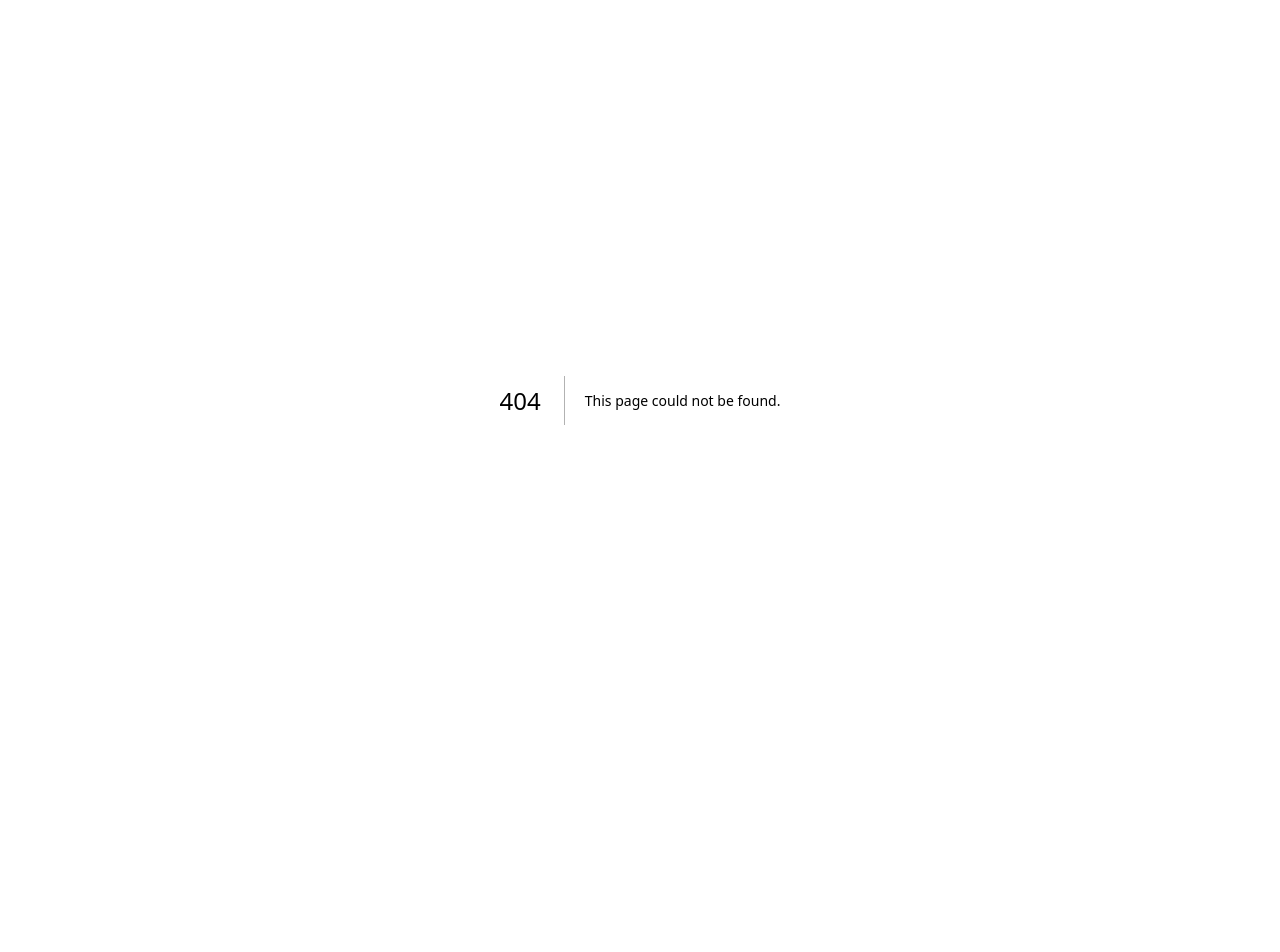
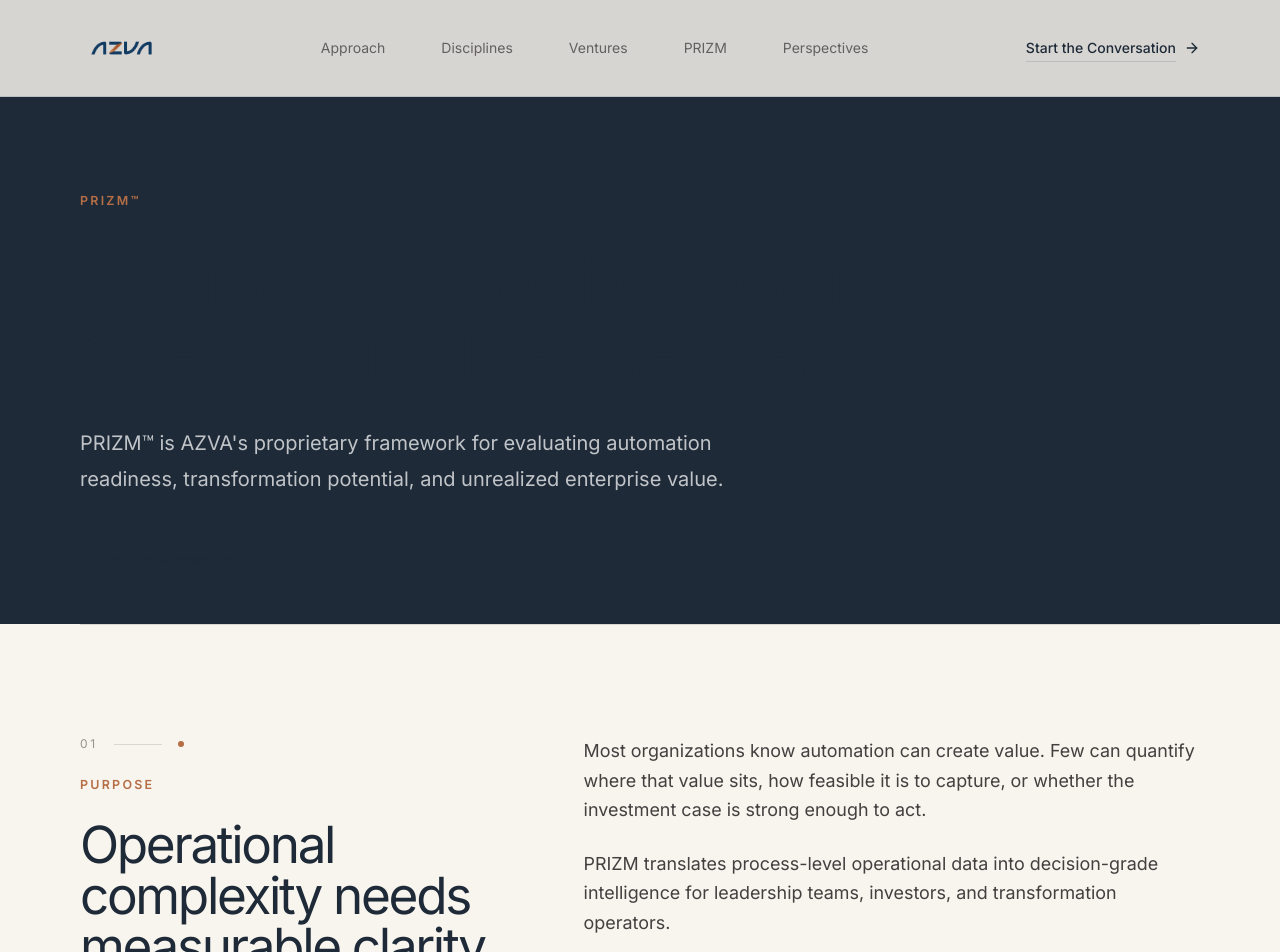
Before and after one commit to mazk33/azva, a Next.js app: page /prizm in a window 1280 px wide. Before the commit this address had no page. Shown: the top 952 px of the page. Before the commit the page ends 800 px from the top, so only its background shows below. Built offline with nearby package versions, Linux system fonts and the light colour scheme.

Commit message:
Add PRIZM page v1

```diff
--- /dev/null
+++ b/src/app/prizm/page.tsx
@@ -0,0 +1,187 @@
+import Link from "next/link";
+import { Navbar } from "@/components/layout/navbar";
+import { Footer } from "@/components/layout/footer";
+import { SectionHeader } from "@/components/ui/section-header";
+import { MetricCard } from "@/components/ui/metric-card";
+import { SectionClosing } from "@/components/ui/section-closing";
+import { ButtonLink } from "@/components/ui/button";
+
+const indices = [
+  {
+    metric: "AFI",
+    label: "Automation Feasibility Index",
+    copy: "How automatable are the underlying operational processes?",
+  },
+  {
+    metric: "AVI",
+    label: "Automation Value Index",
+    copy: "What measurable economic and operational value can be unlocked?",
+  },
+  {
+    metric: "ARI",
+    label: "Automation Realization Index",
+    copy: "What return can be expected relative to implementation effort and cost?",
+  },
+  {
+    metric: "ACI",
+    label: "Automation Confidence Index",
+    copy: "A composite view of automation maturity, readiness, and value potential.",
+  },
+];
+
+const useCases = [
+  "M&A and investment diligence",
+  "Enterprise transformation planning",
+  "Automation roadmap prioritization",
+  "Operational value discovery",
+  "Portfolio-level benchmarking",
+  "Public automation maturity signaling",
+];
+
+export default function PrizmPage() {
+  return (
+    <main>
+      <Navbar />
+
+      <section className="min-h-[78vh] bg-[var(--azva-primary)] pt-40 text-[var(--azva-canvas)] md:pt-48">
+        <div className="container-azva">
+          <p className="eyebrow mb-8 text-[var(--azva-accent)]">PRIZM™</p>
+
+          <h1 className="display-lg max-w-5xl text-[var(--azva-canvas)]">
+            Quantifying confidence in operational intelligence.
+          </h1>
+
+          <p className="mt-10 max-w-[720px] text-xl leading-9 text-white/72">
+            PRIZM™ is AZVA&apos;s proprietary framework for evaluating automation
+            readiness, transformation potential, and unrealized enterprise value.
+          </p>
+
+          <div className="mt-10">
+            <ButtonLink href="#request-access" variant="secondary">
+              Request Access
+            </ButtonLink>
+          </div>
+        </div>
+      </section>
+
+      <section className="section-azva azva-chapter">
+        <div className="container-azva grid gap-12 lg:grid-cols-[0.85fr_1.15fr]">
+          <SectionHeader
+            label="Purpose"
+            title="Operational complexity needs measurable clarity."
+            index="01"
+          />
+
+          <div className="space-y-6 body-lg">
+            <p>
+              Most organizations know automation can create value. Few can quantify
+              where that value sits, how feasible it is to capture, or whether the
+              investment case is strong enough to act.
+            </p>
+
+            <p>
+              PRIZM translates process-level operational data into decision-grade
+              intelligence for leadership teams, investors, and transformation
+              operators.
+            </p>
+          </div>
+        </div>
+      </section>
+
+      <section className="section-azva azva-chapter">
+        <div className="container-azva">
+          <SectionHeader
+            label="Framework"
+            title="Four indices. One confidence view."
+            index="02"
+          />
+
+          <div className="mt-14 grid gap-4 sm:grid-cols-2 lg:grid-cols-4">
+            {indices.map((item) => (
+              <div key={item.metric} className="card-azva p-6">
+                <MetricCard metric={item.metric} label={item.label} />
+                <p className="body-md mt-6">{item.copy}</p>
+              </div>
+            ))}
+          </div>
+        </div>
+      </section>
+
+      <section className="section-azva azva-chapter bg-[var(--azva-primary)] text-[var(--azva-canvas)]">
+        <div className="container-azva grid gap-12 lg:grid-cols-[0.85fr_1.15fr]">
+          <SectionHeader
+            label="How It Works"
+            title="From process data to transformation intelligence."
+            index="03"
+            theme="dark"
+          />
+
+          <div className="grid gap-4">
+            {[
+              ["01", "Capture process-level operating data."],
+              ["02", "Score feasibility, value, and realization potential."],
+              ["03", "Surface process, function, and company-level insights."],
+              ["04", "Prioritize action through a measurable automation confidence view."],
+            ].map(([step, copy]) => (
+              <div
+                key={step}
+                className="rounded-[28px] border border-white/12 bg-white/[0.04] p-6"
+              >
+                <p className="text-sm text-[var(--azva-accent)]">{step}</p>
+                <p className="mt-4 text-xl leading-8 text-white/78">{copy}</p>
+              </div>
+            ))}
+          </div>
+        </div>
+      </section>
+
+      <section className="section-azva azva-chapter">
+        <div className="container-azva grid gap-12 lg:grid-cols-[0.85fr_1.15fr]">
+          <SectionHeader
+            label="Applications"
+            title="Built for transformation and investment environments."
+            index="04"
+          />
+
+          <div className="grid gap-4 sm:grid-cols-2">
+            {useCases.map((item) => (
+              <div
+                key={item}
+                className="border-t border-[var(--azva-border)] py-6 text-xl tracking-[-0.03em] text-[var(--azva-primary)]"
+              >
+                {item}
+              </div>
+            ))}
+          </div>
+        </div>
+      </section>
+
+      <section id="request-access" className="section-azva azva-chapter">
+        <div className="container-azva grid items-end gap-12 lg:grid-cols-[1fr_0.9fr]">
+          <div>
+            <SectionHeader
+              label="Access"
+              title="Evaluate automation potential with greater confidence."
+              index="05"
+            />
+
+            <p className="body-lg mt-8 max-w-2xl">
+              PRIZM is currently available through selected AZVA advisory and
+              transformation engagements.
+            </p>
+          </div>
+
+          <Link href="mailto:hello@azva.us" className="btn-primary w-fit">
+            Request Access
+          </Link>
+        </div>
+      </section>
+
+      <SectionClosing>
+        Intelligence becomes valuable when it changes the quality of decisions.
+      </SectionClosing>
+
+      <Footer />
+    </main>
+  );
+}
--- a/src/components/layout/navbar.tsx
+++ b/src/components/layout/navbar.tsx
@@ -10,8 +10,8 @@ const navItems = [
   { label: "Approach", href: "#approach" },
   { label: "Disciplines", href: "#disciplines" },
   { label: "Ventures", href: "#ventures" },
-  { label: "PRIZM", href: "#prizm" },
-  { label: "Perspectives", href: "#perspectives" },
+  { label: "PRIZM", href: "/prizm" },
+  { label: "Perspectives", href: "/perspectives" },
 ];
 
 export function Navbar() {
```
